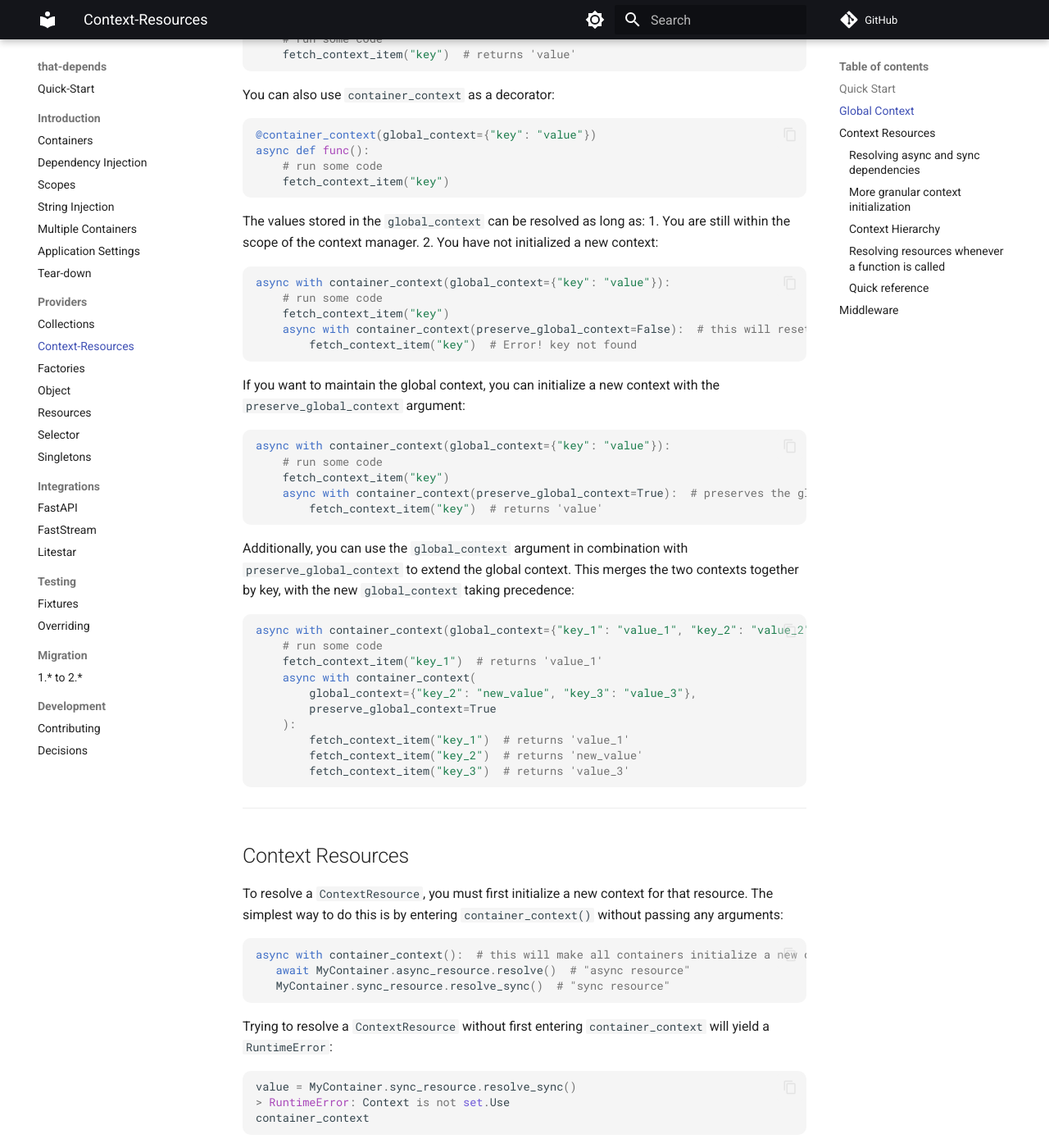
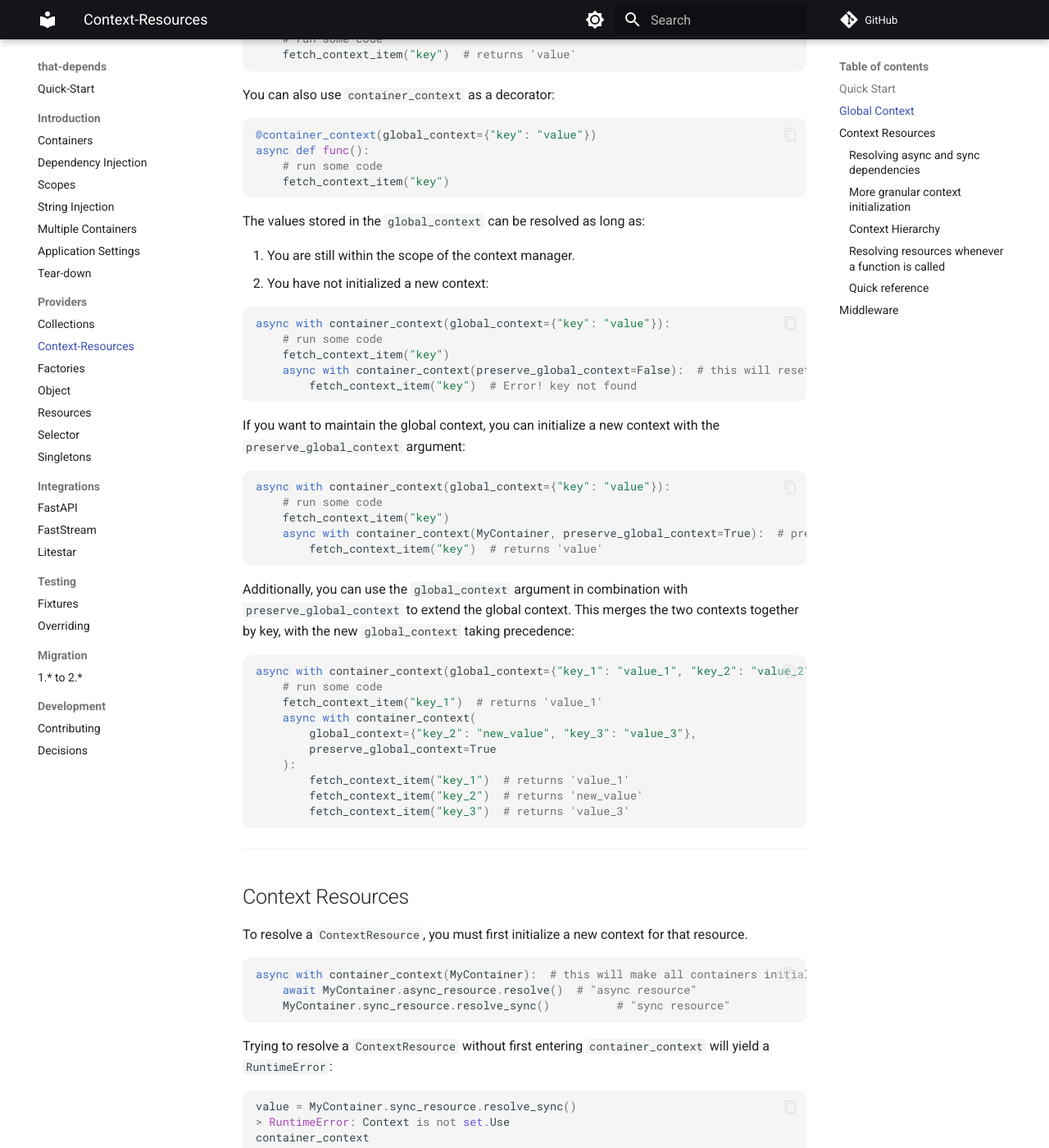
Before and after one commit to modern-python/that-depends, an MkDocs documentation site: the page built from docs/providers/context-resources.md, in a window 1280 px wide and 1400 px high, scrolled down 1557 px. Shown: the whole window at 82% size. Built offline with MkDocs 1.6.1 and Material for MkDocs 9.7.7, drawn with Linux system fonts in a browser that asks for light colours; comment, search, counter and statistics services are not loaded; some of the changed text lies outside the part shown.

Commit message:
Removed support for container_context(). (#175)
* Removed support for container_context().

* Added tests.

* Adjusted documentation.

````diff
--- a/docs/providers/context-resources.md
+++ b/docs/providers/context-resources.md
@@ -75,8 +75,12 @@ async def func():
 ```
 
 The values stored in the `global_context` can be resolved as long as:
+
+
 1. You are still within the scope of the context manager.
 2. You have not initialized a new context:
+
+
 ```python
 async with container_context(global_context={"key": "value"}):
     # run some code
@@ -90,7 +94,7 @@ If you want to maintain the global context, you can initialize a new context wit
 async with container_context(global_context={"key": "value"}):
     # run some code
     fetch_context_item("key")
-    async with container_context(preserve_global_context=True):  # preserves the global context
+    async with container_context(MyContainer, preserve_global_context=True):  # preserves the global context
         fetch_context_item("key")  # returns 'value'
 ```
 
@@ -113,12 +117,11 @@ async with container_context(global_context={"key_1": "value_1", "key_2": "value
 
 ## Context Resources
 
-To resolve a `ContextResource`, you must first initialize a new context for that resource. The simplest way to do this is by entering `container_context()` without passing any arguments:
-
+To resolve a `ContextResource`, you must first initialize a new context for that resource.
 ```python
-async with container_context():  # this will make all containers initialize a new context
-   await MyContainer.async_resource.resolve()  # "async resource"
-   MyContainer.sync_resource.resolve_sync()  # "sync resource"
+async with container_context(MyContainer):  # this will make all containers initialize a new context
+    await MyContainer.async_resource.resolve()  # "async resource"
+    MyContainer.sync_resource.resolve_sync()          # "sync resource"
 ```
 
 Trying to resolve a `ContextResource` without first entering `container_context` will yield a `RuntimeError`:
@@ -135,30 +138,25 @@ container_context
 This means you can enter an async context with:
 
 ```python
-async with container_context():
+async with container_context(MyContainer):
     ...
 ```
 An async context allows resolution of both sync and async dependencies.
 
 A sync context can be entered using:
 ```python
-with container_context():
+with container_context(MyContainer):
     ...
 ```
 A sync context will only allow resolution of sync dependencies:
 
 ```python
 async def my_func():
-   with container_context():  # enter sync context
-      # trying to resolve async dependency
-      await MyContainer.async_resource.resolve()
+    with container_context(MyContainer):  # enter sync context
+        # trying to resolve async dependency
+        await MyContainer.async_resource.resolve()
 
-> RuntimeError: AsyncResource
-cannot
-be
-resolved in a
-sync
-context.
+> RuntimeError: AsyncResource cannot be resolved in a sync context.
 ```
 
 ### More granular context initialization
@@ -185,14 +183,14 @@ Resources are cached in the context after their first resolution.
 They are torn down when `container_context` exits:
 
 ```python
-async with container_context():
-   value_outer = await MyContainer.resource.resolve()
-   async with container_context():
-      # new context -> resource will be resolved anew
-      value_inner = await MyContainer.resource.resolve()
-      assert value_inner != value_outer
-   # previously resolved value is cached in the outer context
-   assert value_outer == await MyContainer.resource.resolve()
+async with container_context(MyContainer):
+    value_outer = await MyContainer.resource.resolve()
+    async with container_context(MyContainer):
+        # new context -> resource will be resolved anew
+        value_inner = await MyContainer.resource.resolve()
+        assert value_inner != value_outer
+    # previously resolved value is cached in the outer context
+    assert value_outer == await MyContainer.resource.resolve()
 ```
 
 ### Resolving resources whenever a function is called
@@ -210,8 +208,6 @@ Each time you call `await insert_into_database()`, a new instance of `session` w
 
 | Intention                                             | Using `container_context()`                   | Using `SupportsContext` explicitly         | Using `SupportsContext` decorator |
 |-------------------------------------------------------|-----------------------------------------------|--------------------------------------------|-----------------------------------|
-| Reset context for all containers in scope             | `async with container_context():`             | Not supported.                             | Not supported.                    |
-| Reset only sync contexts for all containers in scope. | `with container_context():`                   | Not supported.                             | Not supported.                    |
 | Reset a `provider.ContextResource` context            | `async with container_context(my_provider):`  | `async with my_provider.context_async():`  | `@my_provider.context`            |
 | Reset a sync `provider.ContextResource` context       | `with container_context(my_provider):`        | `with my_provider.context_sync():`         | `@my_provider.context`            |
 | Reset all resources in a container                   | `async with container_context(my_container):` | `async with my_container.context_async():` | `@my_container.context`           |
````
Also changed, not shown: docs/integrations/fastapi.md (+4 -5 lines), docs/introduction/scopes.md (+1 -1 lines), 5 other files.
